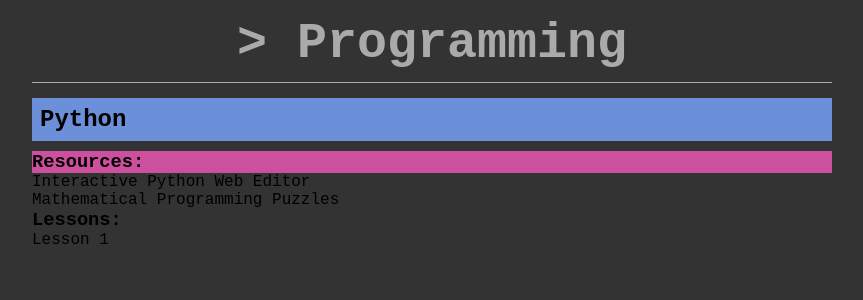
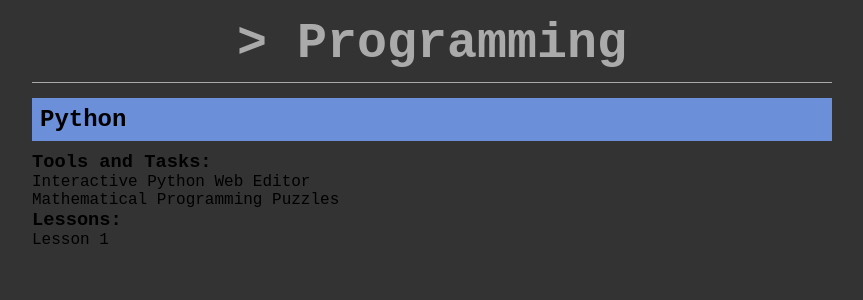
Before and after one commit to wcgs-programming/wcgs-programming.github.io, a Jekyll site: the page built from _posts/2014-09-13-Python.md, in a window 1280 px wide. Shown: the top 300 px of the page, without its empty margins (208-1071 px from the left). Built offline with Jekyll 4.4.1, drawn with Linux system fonts in a browser that asks for light colours.

Commit message:
changed title to avoid id clash

```diff
--- a/_posts/2014-09-13-Python.md
+++ b/_posts/2014-09-13-Python.md
@@ -5,7 +5,7 @@ published: true
 categories: resources
 ---
 
-### Resources:
+### Tools and Tasks:
 
 [Interactive Python Web Editor](http://repl.it/languages/Python/)
 
```
